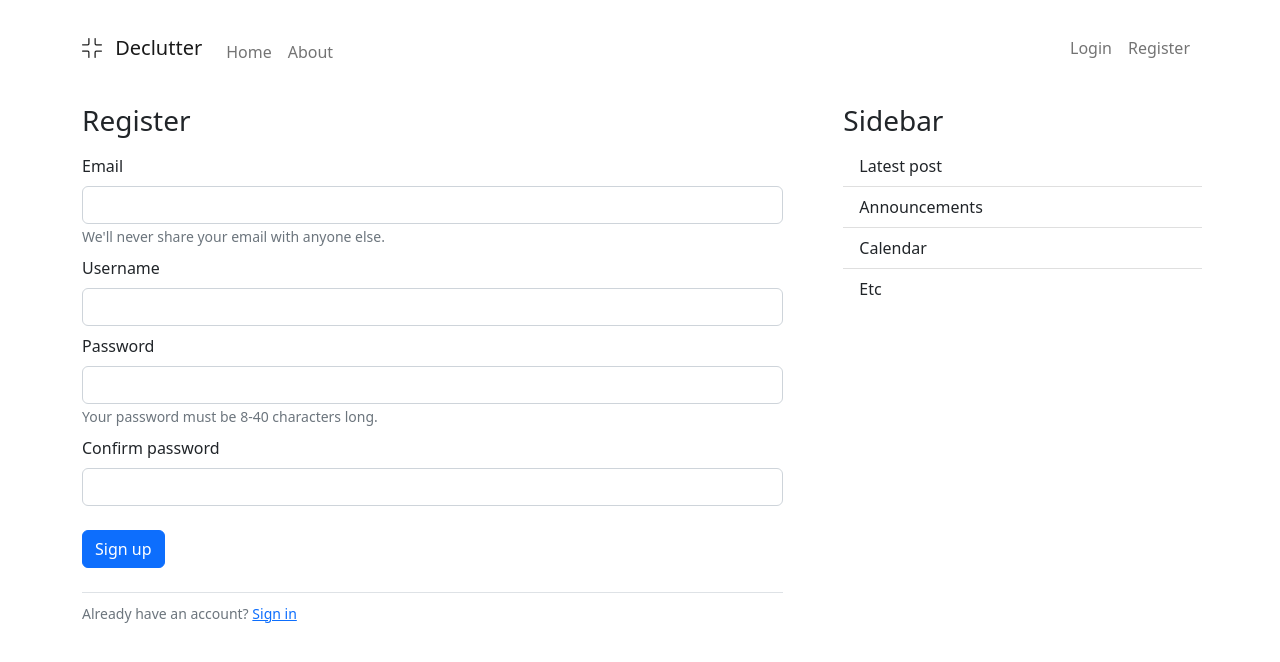
After one commit to hyoaru/declutter, a Flask app: page /register in a window 1280 px wide. The commit adds this page. Shown: the top 662 px of the page. Run offline with Flask 2, Linux system fonts and the light colour scheme; some libraries are stand-ins or nearby versions.

Commit message:
[add] authentication route and functionalities

```diff
--- /dev/null
+++ b/blueprints/authentication/auth_register.py
@@ -0,0 +1,38 @@
+from flask_wtf import FlaskForm
+from wtforms import StringField, PasswordField, SubmitField
+from wtforms.validators import DataRequired, Email, Length, EqualTo
+
+class RegistrationForm(FlaskForm):
+    user_email = StringField(
+        'Email',
+        validators = [
+            DataRequired(message = 'Must provide an email.'),
+            Email()
+        ]
+    )
+
+    user_username = StringField(
+        'Username',
+        validators = [
+            DataRequired(message = 'Must provide a username'),
+            Length(min = 3, max = 20, message = 'Username must be between 3 and 20 characters long')
+        ]
+    )
+
+    user_password = PasswordField(
+        'Password',
+        validators = [
+            DataRequired(message = 'Must provide a password.'),
+            Length(min = 8, max = 40, message = 'Password must be between 8 and 40 characters long')
+        ]
+    )
+
+    user_password_confirm = PasswordField(
+        'Confirm password',
+        validators = [
+            DataRequired(message = 'Must provide a password confirmation.'),
+            EqualTo(fieldname = 'user_password', message = 'Password does not match')
+        ]
+    )
+
+    registration_submit = SubmitField('Sign up')
--- a/main.py
+++ b/main.py
@@ -1,10 +1,17 @@
-from turtle import title
-from flask import Flask, render_template, url_for
+import os
+from dotenv import load_dotenv
+from flask import Flask, render_template, url_for, flash, redirect
+from blueprints.authentication.auth_register import RegistrationForm
+from blueprints.authentication.auth_login import LoginForm
+
 app = Flask(
     __name__,
     template_folder='templates',
     static_folder='static',
 )
+
+load_dotenv()
+app.config['SECRET_KEY'] = os.getenv("SECRET_KEY")
 
 postlist = [
     {
@@ -30,5 +37,25 @@ def home():
 def about():
     return render_template('blog/about.html', title='About')
 
+@app.route("/register", methods = ['GET', 'POST'])
+def register():
+    registration_form = RegistrationForm()
+    if registration_form.validate_on_submit():
+        flash(f'Account successfully created for {registration_form.user_username.data}!', 'success')
+        return redirect(url_for('home'))
+
+    return render_template('auth/register.html', title = 'Register', form = registration_form)
+
+@app.route("/login", methods = ['GET', 'POST'])
+def login():
+    login_form = LoginForm()
+    if login_form.validate_on_submit():
+        if login_form.user_username.data == 'hyo' and login_form.user_password.data == '12345678':
+            flash(f'You have successfully logged in!', 'success')
+            return redirect(url_for('home'))
+        else:
+            flash('Login unsuccessful! Please check username and password.', 'warning')
+    return render_template('auth/login.html', title = 'Login', form = login_form)
+
 if __name__ == "__main__":
     app.run(debug=True)
--- /dev/null
+++ b/templates/auth/register.html
@@ -0,0 +1,94 @@
+{% extends 'base.html' %}
+{% block content %}
+    <form action="" method="POST">
+        {{ form.hidden_tag() }}
+        <h3 class="mb-3">Register</h3>
+
+        <div class="form-group mb-4">
+            <div class="form-group mb-2">
+                {{ form.user_email.label(class="form-label") }}
+
+                {% if form.user_email.errors %}
+                    {{ form.user_email(class="form-control is-invalid", required=False, type="email") }}
+                    <div class="invalid-feedback">
+                        {% for error in form.user_email.errors %}
+                            <span>{{ error }}</span>
+                        {% endfor %}
+                    </div>
+                {% elif form.user_email.validate(form = form.user_email) %}
+                    {{ form.user_email(class="form-control is-valid", required=False) }}
+                    <div class="valid-feedback">
+                        <span>We'll never share your email with anyone else.</span>
+                    </div>
+                {% else %}
+                    {{ form.user_email(class="form-control", required=False) }}
+                    <small class="form-text">We'll never share your email with anyone else.</small>
+                {% endif %}
+
+            </div>
+
+            <div class="form-group mb-2">
+                {{ form.user_username.label(class="form-label") }}
+
+                {% if form.user_username.errors %}
+                    {{ form.user_username(class="form-control is-invalid", required=False) }}
+                    <div class="invalid-feedback">
+                        {% for error in form.user_username.errors %}
+                            <span>{{ error }}</span>
+                        {% endfor %}
+                    </div>
+                {% elif form.user_username.validate(form = form.user_username) %}
+                    {{ form.user_username(class="form-control is-valid", required=False) }}
+                {% else %}
+                    {{ form.user_username(class="form-control", required=False) }}
+                {% endif %}
+            </div>
+
+            <div class="form-group mb-2">
+                {{ form.user_password.label(class="form-label") }}
+
+                {% if form.user_password.errors %}
+                    {{ form.user_password(class="form-control is-invalid", required=False) }}
+                    <div class="invalid-feedback">
+                        {% for error in form.user_password.errors %}
+                            <span>{{ error }}</span>
+                        {% endfor %}
+                    </div>
+                {% elif form.user_password.validate(form = form.user_password) %}
+                    {{ form.user_password(class="form-control is-valid", required=False) }}
+                {% else %}
+                    {{ form.user_password(class="form-control", required=False) }}
+                    <small class="form-text">Your password must be 8-40 characters long.</small>
+                {% endif %}
+
+            </div>
+
+            <div class="form-group mb-2">
+                {{ form.user_password_confirm.label(class="form-label") }}
+
+                {% if form.user_password_confirm.errors %}
+                    {{ form.user_password_confirm(class="form-control is-invalid", required=False) }}
+                    <div class="invalid-feedback">
+                        {% for error in form.user_password_confirm.errors %}
+                            <span>{{ error }}</span>
+                        {% endfor %}
+                    </div>
+                {% elif form.user_password_confirm.validate(form = form.user_password_confirm) %}
+                    {{ form.user_password_confirm(class="form-control is-valid", required=False) }}
+                {% else %}
+                    {{ form.user_password_confirm(class="form-control", required=False) }}
+                {% endif %}
+
+            </div>
+        </div>
+
+        <div class="form-group">
+            {{ form.registration_submit(class="btn btn-primary", type="submit") }}
+        </div>
+
+        <div class="border-top mt-4 py-2">
+            <small class="text-muted">Already have an account? <a href="url_for('login')">Sign in</a> </small>
+        </div>
+
+    </form>
+{% endblock content %}
--- a/templates/base.html
+++ b/templates/base.html
@@ -26,7 +26,7 @@
     <header>
         <nav class="navbar navbar-expand-lg pt-4 px-3">
             <div class="container">
-                <a href="#" class="navbar-brand">
+                <a href="/" class="navbar-brand">
                     <i class="bi bi-fullscreen-exit me-2"></i>
                     Declutter
                 </a>
@@ -38,19 +38,19 @@
                 <div class="collapse navbar-collapse" id="navbarSupportedContent">
                     <ul class="navbar-nav me-auto mb-2 mb-lg-0 mt-md-2">
                         <li class="nav-item">
-                            <a href="/" class="nav-link">Home</a>
+                            <a href="{{ url_for('home') }}" class="nav-link">Home</a>
                         </li>
                         <li class="nav-item">
-                            <a href="/about" class="nav-link">About</a>
+                            <a href="{{ url_for('about') }}" class="nav-link">About</a>
                         </li>
                     </ul>
 
                     <ul class="navbar-nav">
                         <li class="nav-item">
-                            <a href="/login" class="nav-link">Login</a>
+                            <a href="{{ url_for('login') }}" class="nav-link">Login</a>
                         </li>
                         <li class="nav-item">
-                            <a href="/register" class="nav-link">Register</a>
+                            <a href="{{ url_for('register') }}" class="nav-link">Register</a>
                         </li>
                     </ul>
                 </div>
@@ -62,10 +62,20 @@
     <main class="my-4 container px-4 px-sm-2">
         <div class="row">
             <section class="col-md-8 px-3 pe-md-5">
+                {% with messages = get_flashed_messages(with_categories = true) %}
+                    {% if messages %}
+                        {% for category, message in messages %}
+                            <div class="alert alert-{{ category }} mb-4 pb-3" role="alert">
+                                {{ message }}
+                            </div>
+                        {% endfor %}
+                    {% endif %}
+                {% endwith %}
+
                 {% block content %}{% endblock content %}
             </section>
 
-            <aside class="col-md-4">
+            <aside class="col-md-4 mt-4 mt-md-0">
                 <h3>Sidebar</h3>
                 <ul class="list-group list-group-flush">
                     <li class="list-group-item ps-1 ps-md-3">Latest post</li>
```
Also changed, not shown: blueprints/authentication/auth_login.py (added, +23 -0 lines), templates/auth/login.html (added, +49 -0 lines), 1 other file.
